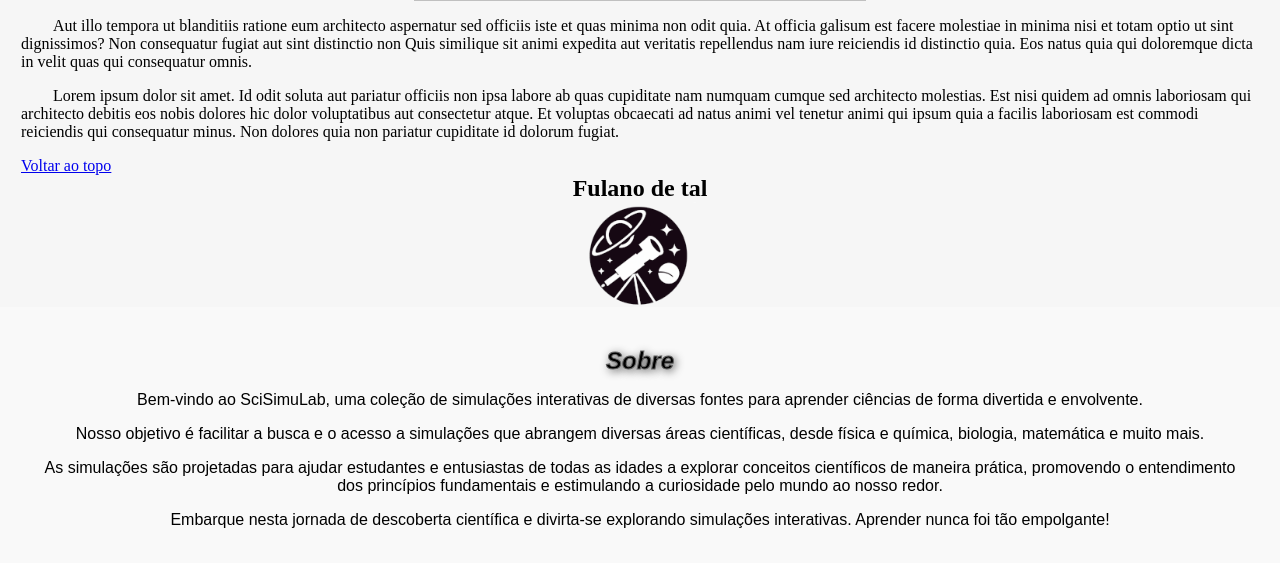
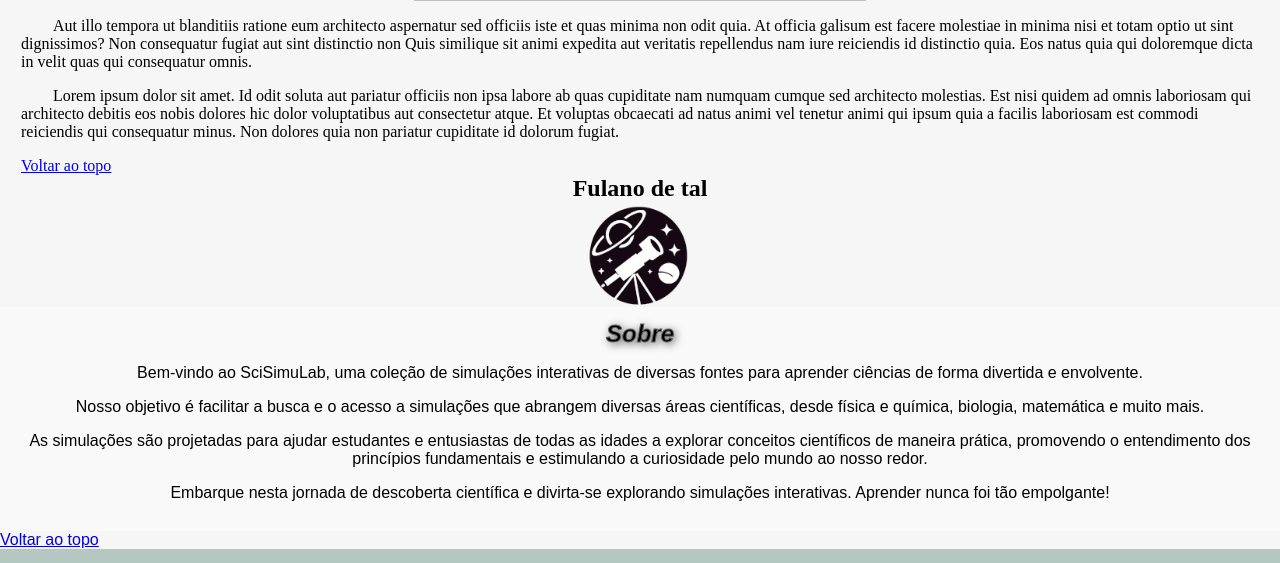
Before and after one commit to steniovm/scisimulab, a plain HTML site: page blog/index.html in a window 1280 px wide. Shown: the part 534-1097 px from the top of the page. Drawn offline with Linux system fonts and the light colour scheme.

```diff
--- a/style.css
+++ b/style.css
@@ -161,7 +161,7 @@
   /* Estilos da seção "Sobre o SciSimuLab" */
   #about {
     background-color: #f9f9f9;
-    padding: 40px;
+    padding: 1%;
     text-align: center;
   }
   #about>h2 {
--- a/styledark.css
+++ b/styledark.css
@@ -168,7 +168,7 @@
   /* Estilos da seção "Sobre o SciSimuLab" */
   #about {
     background-color: #48524f;
-    padding: 40px;
+    padding: 1%;
     text-align: center;
   }
   #about>h2 {
```
Also changed, not shown: index.html (+4 -3 lines).
